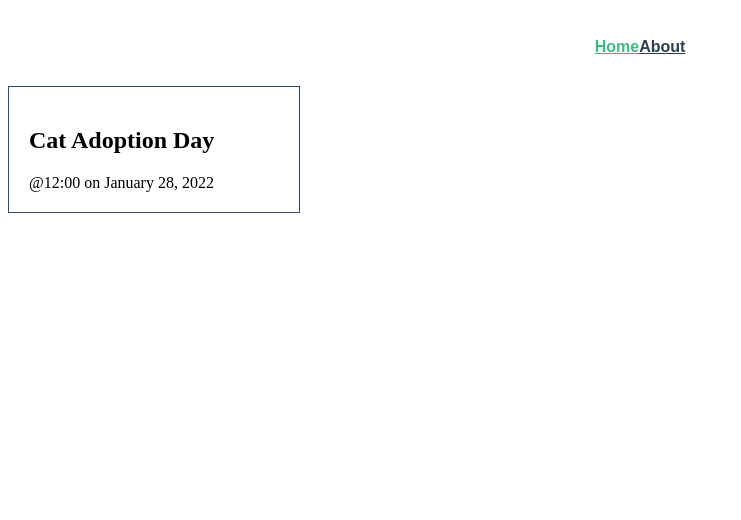
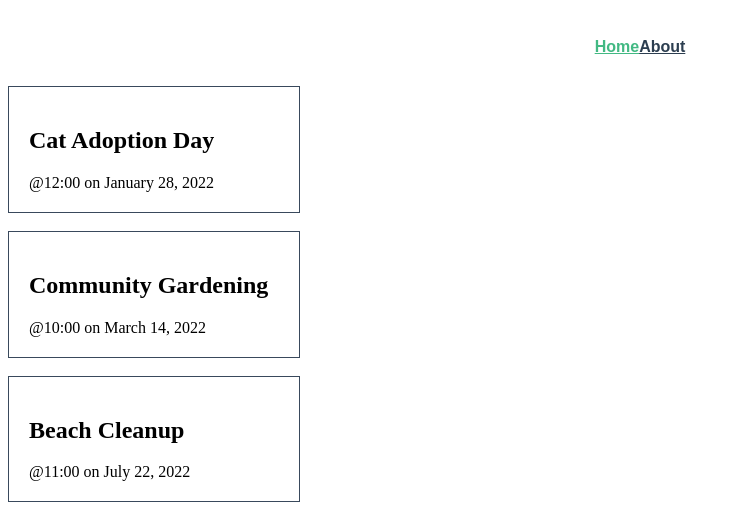
Before and after one commit to HtetOoThu/vue_lab, a Vue app in the folder 331-intro-to-vite/: page / in a window 1280 px wide. Shown: the top 520 px of the page, without its empty margins (0-741 px from the left). Built offline with nearby package versions, Linux system fonts and the light colour scheme; the HTML template or start-up script is replaced by a standard one.

Commit message:
commit 8.4

```diff
--- a/331-intro-to-vite/src/components/EventCard.vue
+++ b/331-intro-to-vite/src/components/EventCard.vue
@@ -1,18 +1,20 @@
 <script setup lang="ts">
 import {ref} from 'vue'
-//defineProps<{
-//  msg: string
-//}>()
-const event = ref({
-  id: 5928101,
-  category: 'animal welfare',
-  title: 'Cat Adoption Day',
-  description: 'Find your new feline friend at this event',
-  location: 'Meow Town',
-  date: 'January 28, 2022',
-  time: '12:00',
-  organizer: 'Kat Laydee',
-})
+import type { Event } from '@/types'
+defineProps<{
+  event: Event
+}>()
+
+//const event = ref({
+//  id: 5928101,
+//  category: 'animal welfare',
+//  title: 'Cat Adoption Day',
+//  description: 'Find your new feline friend at this event',
+//  location: 'Meow Town',
+//  date: 'January 28, 2022',
+//  time: '12:00',
+//  organizer: 'Kat Laydee',
+//})
 </script>
 
 <template>
--- /dev/null
+++ b/331-intro-to-vite/src/types.ts
@@ -0,0 +1,10 @@
+export interface Event{
+    id: number;
+    category: string;
+    title: string;
+    description: string;
+    location: string;
+    date: string;
+    time: string;
+    organizer: string;
+}
--- a/331-intro-to-vite/src/views/HomeView.vue
+++ b/331-intro-to-vite/src/views/HomeView.vue
@@ -1,9 +1,43 @@
 <script setup lang="ts">
 import EventCard from '@/components/EventCard.vue';
+import type { Event } from '@/types';
+import { ref } from 'vue';
+const events = ref<Event[]>([
+  {
+    id: 5928101,
+    category: 'animal welfare',
+    title: 'Cat Adoption Day',
+    description: 'Find your new feline friend at this event',
+    location: 'Meow Town',
+    date: 'January 28, 2022',
+    time: '12:00',
+    organizer: 'Kat Laydee',
+  },
+  {
+    id: 4582797,
+    category: 'food',
+    title: 'Community Gardening',
+    description: 'Join us as we tend to the community edible plants.',
+    location: 'Flora City',
+    date: 'March 14, 2022',
+    time: '10:00',
+    organizer: 'Fern Pollin',
+  },
+  {
+    id: 8419988,
+    category: 'sustainability',
+    title: 'Beach Cleanup',
+    description: 'Help pick up trash along the shore.',
+    location: 'Playa Del Carmen',
+    date: 'July 22, 2022',
+    time: '11:00',
+    organizer: 'Carey Wales',
+  }
+]);
 </script>
 
 <template>
 <div class="home">
-  <EventCard/>
+  <EventCard v-for="event in events" :key="event.id" :event="event"/>
 </div>
 </template>
```
